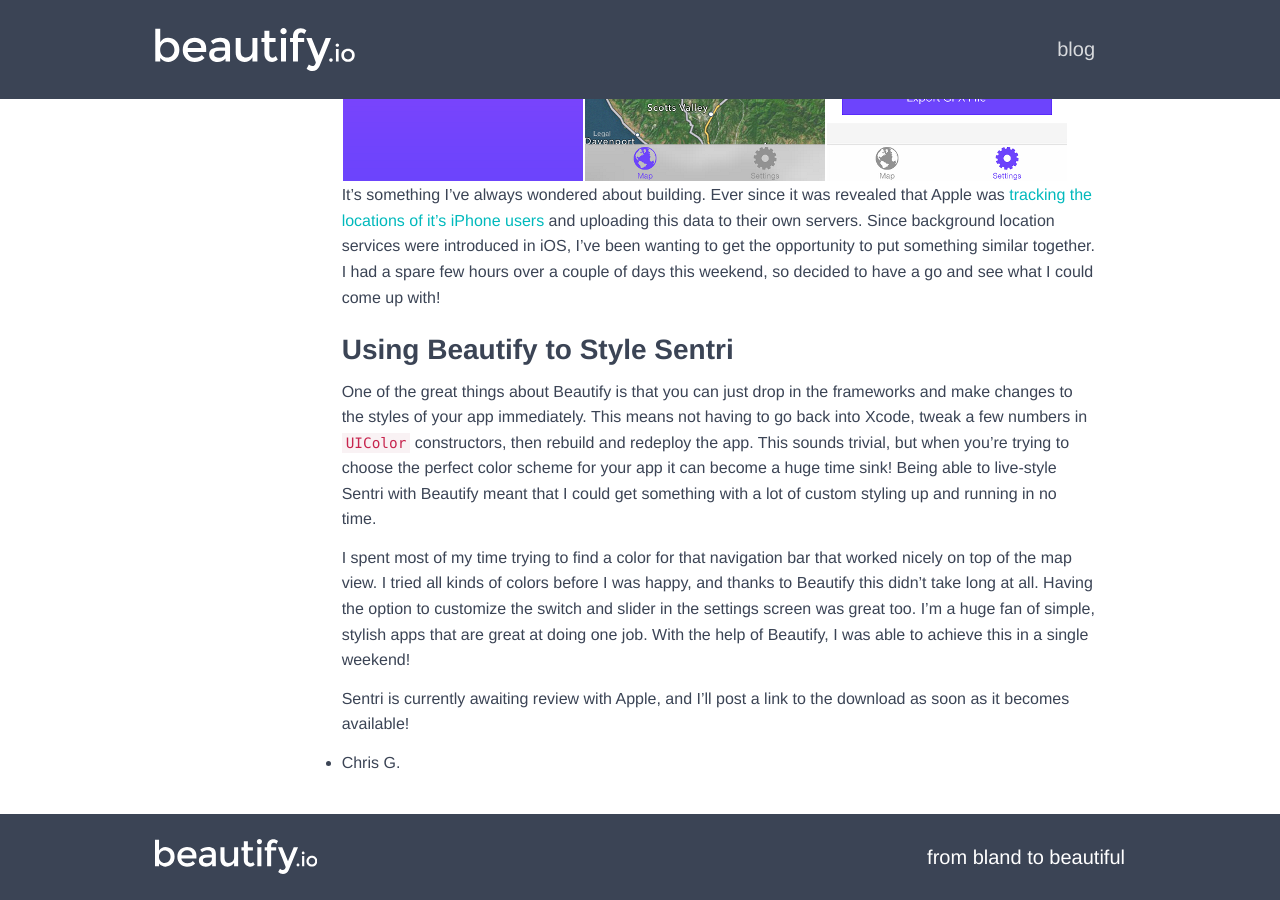
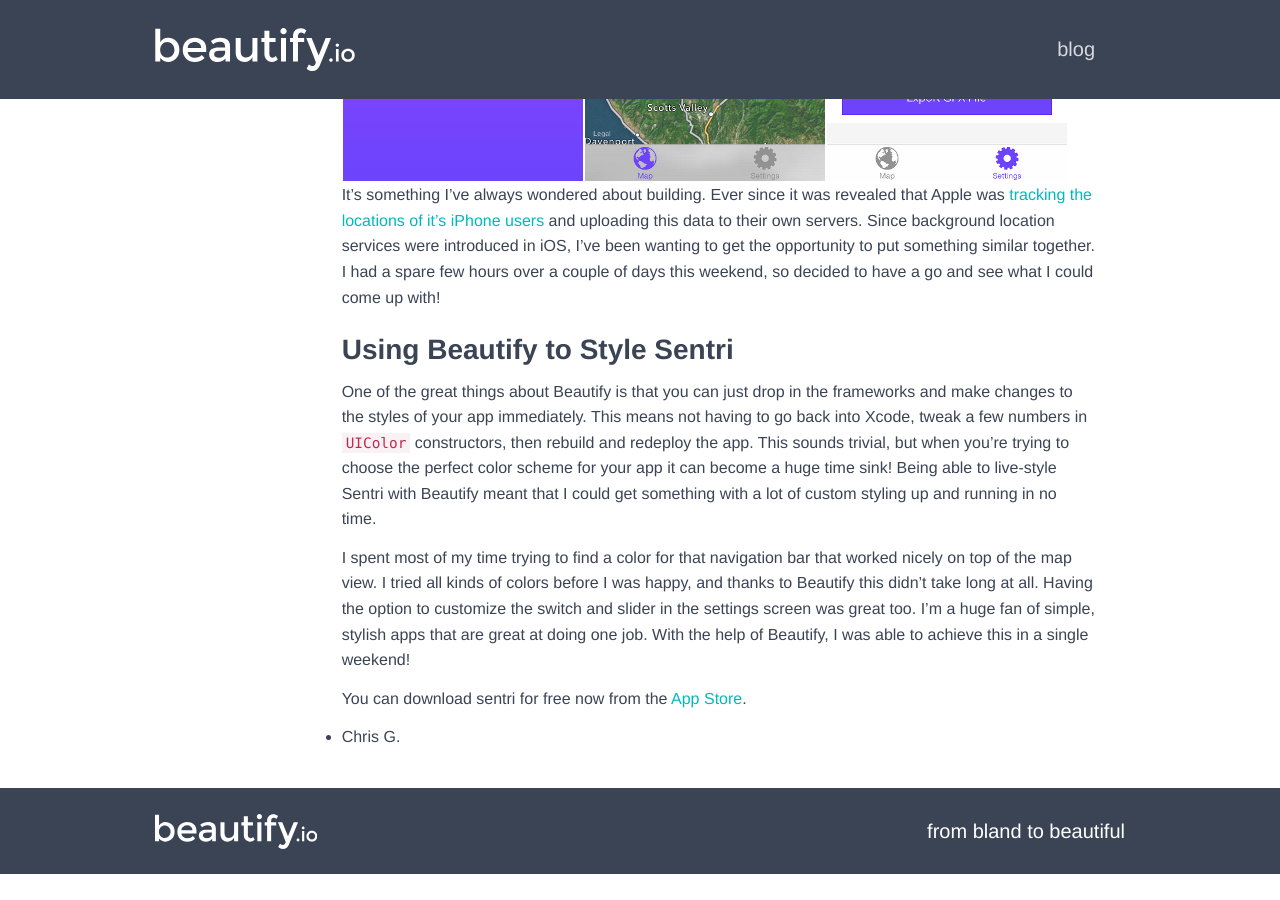
Before and after one commit to ChrisGrant/beautify-site, a Jekyll site: the page built from _posts/2013-10-29-first-beautified-app-submitted.md, in a window 1280 px wide and 900 px high, scrolled down 625 px. Built offline with Jekyll 4.4.1, drawn with Linux system fonts in a browser that asks for light colours; Markdown is read by kramdown in place of the engine named in the settings; after the commit the page ends 1499 px from its top, so only the background shows below that.

Commit message:
Added a link to the Sentri blog post
Added a link to download Sentri to the blog post.

```diff
--- a/_posts/2013-10-29-first-beautified-app-submitted.md
+++ b/_posts/2013-10-29-first-beautified-app-submitted.md
@@ -24,6 +24,6 @@
 
 I spent most of my time trying to find a color for that navigation bar that worked nicely on top of the map view. I tried all kinds of colors before I was happy, and thanks to Beautify this didn't take long at all. Having the option to customize the switch and slider in the settings screen was great too. I'm a huge fan of simple, stylish apps that are great at doing one job. With the help of Beautify, I was able to achieve this in a single weekend!
 
-Sentri is currently awaiting review with Apple, and I'll post a link to the download as soon as it becomes available!
+You can download sentri for free now from the <a href="http://bit.ly/1iM8FMZ">App Store</a>.
 
 - Chris G.
```
